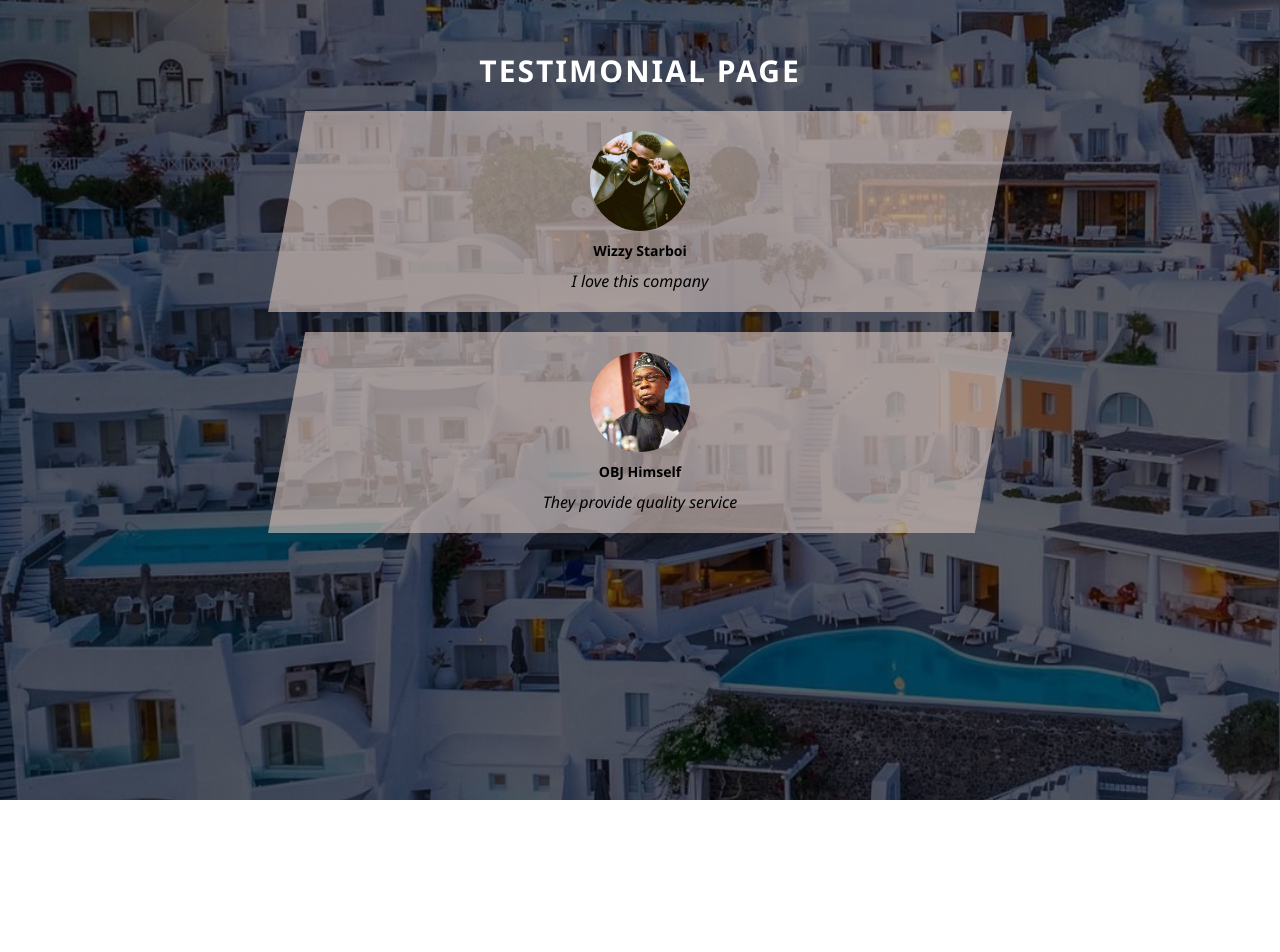
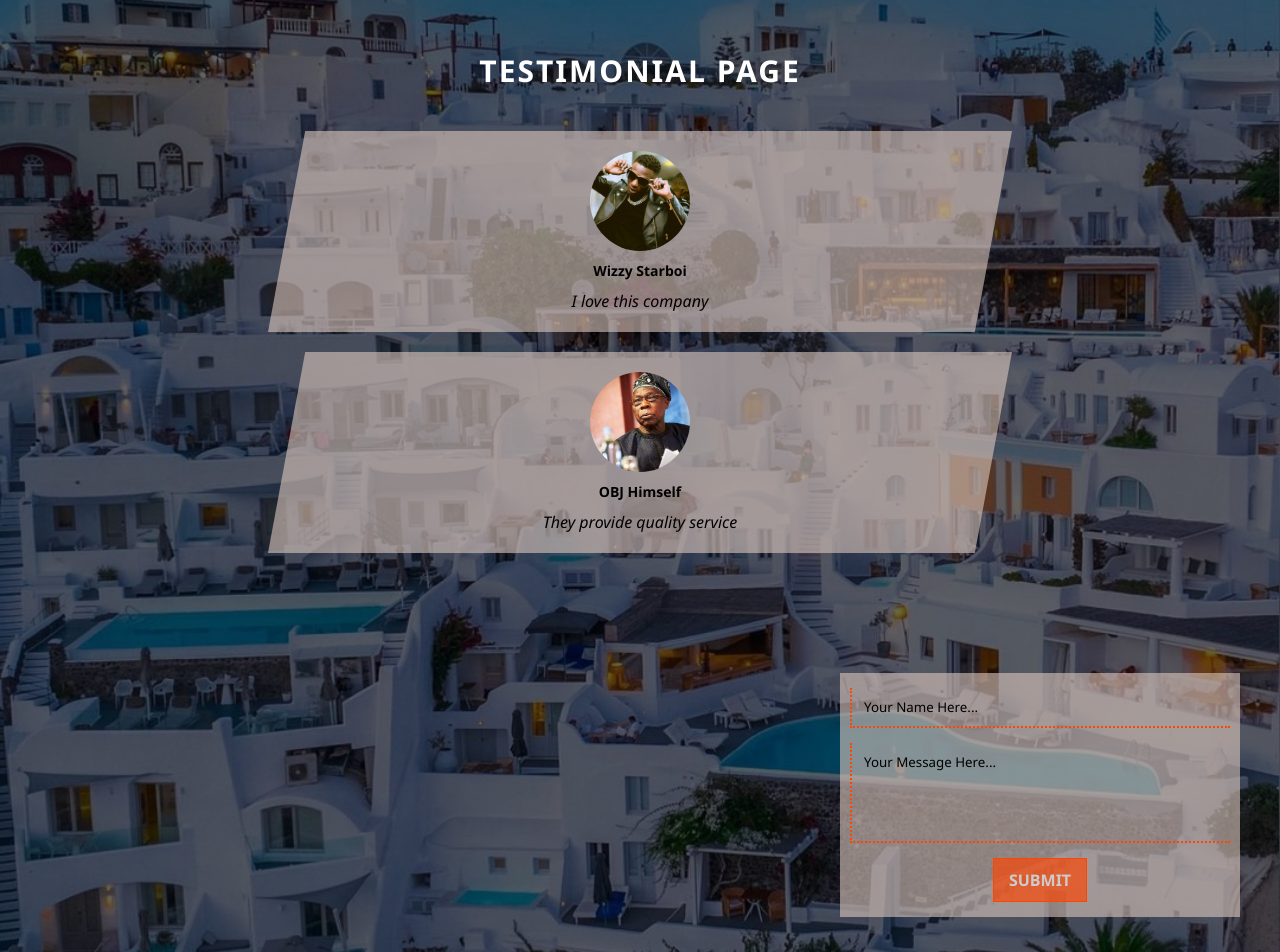
Before and after one commit to ibktommy/TestimonialPage-ReactApp, a React (Create React App) app: page / in a window 1280 px wide. Shown: the top 952 px of the page. Before the commit the page ends 800 px from the top, so only its background shows below. Built offline with nearby package versions, Linux system fonts and the light colour scheme.

Commit message:
Styling of Form and its elements

```diff
--- a/src/App.js
+++ b/src/App.js
@@ -1,5 +1,6 @@
 import React from 'react';
 import Card from './component/Card/Card';
+import Form from './component/Form/Form';
 import clientData from './data.json'
 
 
@@ -8,6 +9,7 @@ function App() {
     <>
       <div className="container flex">
         <h1>Testimonial Page</h1>
+
         <div className="container-content flex">
           {
             clientData.map(({ id, ...props }) => (
@@ -15,6 +17,8 @@ function App() {
             ))
           }
         </div>
+
+        <Form />
       </div>
     </>
   );
--- a/src/component/Form/Form.jsx
+++ b/src/component/Form/Form.jsx
@@ -2,8 +2,25 @@ import React from 'react'
 
 const Form = () => {
   return (
-    <div>Form</div>
-  )
+		<>
+			<form className="flex">
+				<div className="form-content flex">
+					{/* <label htmlFor="name">Enter Your Name</label> */}
+					<input type="text" placeholder="Your Name Here..." />
+				</div>
+				<div className="form-content flex">
+					{/* <label htmlFor="message">Enter Your Name</label> */}
+					<textarea
+						name="message"
+						id="message"
+						placeholder="Your Message Here..."
+					/>
+				</div>
+
+				<button type="submit">Submit</button>
+			</form>
+		</>
+	);
 }
 
 export default Form
--- a/src/index.scss
+++ b/src/index.scss
@@ -12,7 +12,17 @@ html {
 body {
 	min-height: 100vh;
 	width: 100vw;
-	position: relative;
+  overflow-x: hidden;
+}
+
+input,
+textarea,
+button {
+  font-family: inherit;
+  outline: none;
+  border: 0;
+  background: transparent;
+  color: #000;
 }
 
 .flex {
@@ -21,14 +31,13 @@ body {
 }
 
 .container {
-	position: absolute;
 	width: 100%;
-	min-height: 100%;
+	height: 100%;
 	background: linear-gradient(rgba(0, 0, 0, 0.6), rgba(0, 0, 0, 0.6)),
 		url(./image/background.jpg) no-repeat center center/cover;
 	padding: 5rem 2rem;
 	align-items: center;
-  overflow-x: hidden;
+  gap: 2rem;
 
   h1 {
     font-size: 3rem;
@@ -69,4 +78,81 @@ body {
       }
 		}
 	}
+
+  form {
+      width: 40rem;
+      padding: 1.5rem 1rem;
+      margin-top: 10rem;
+      margin-right: 2rem;
+      gap: 1.5rem;
+      background: rgba(220, 200, 190, 0.6);
+      align-self: flex-end;
+
+      .form-content {
+        gap: .5rem;
+
+        label {
+          font-size: 1.4rem;
+        }
+
+        input {
+          height: 4rem;
+          padding: 1rem 1.2rem;
+        }
+
+        textarea {
+          width: 100%;
+          min-height: 10rem;
+          resize: none;
+          padding: 1rem 1.2rem;
+        }
+
+        input,
+        textarea {
+          border-bottom: .2rem dotted orangered;
+          border-left: .2rem dotted orangered;
+
+          &::placeholder {
+            color: #000;
+          }
+
+          &:focus,
+          &:active {
+            border-style: solid;
+            transition: border-style 1s ease;
+
+            &::placeholder {
+              font-size: 1rem;
+              opacity: .7;
+              transition: ease .4s;
+            }
+          }
+        }
+      }
+
+      button {
+        background: rgba(255, 68, 0, 0.664);
+        align-self: center;
+        padding: 1rem 1.5rem;
+        color: #ccc;
+        font-size: 1.6rem;
+        text-transform: uppercase;
+        font-weight: bold;
+        border: .1rem solid orangered;
+
+        &:hover {
+          background: transparent;
+          color: rgb(31, 31, 31);
+          border: .1rem solid orangered;
+          transition: all ease .4s;
+          cursor: pointer;
+        }
+
+        &:focus,
+        &:active {
+          font-size: 1.2rem;
+          transition: ease .4s;
+        }
+      }
+    }
 }
```
